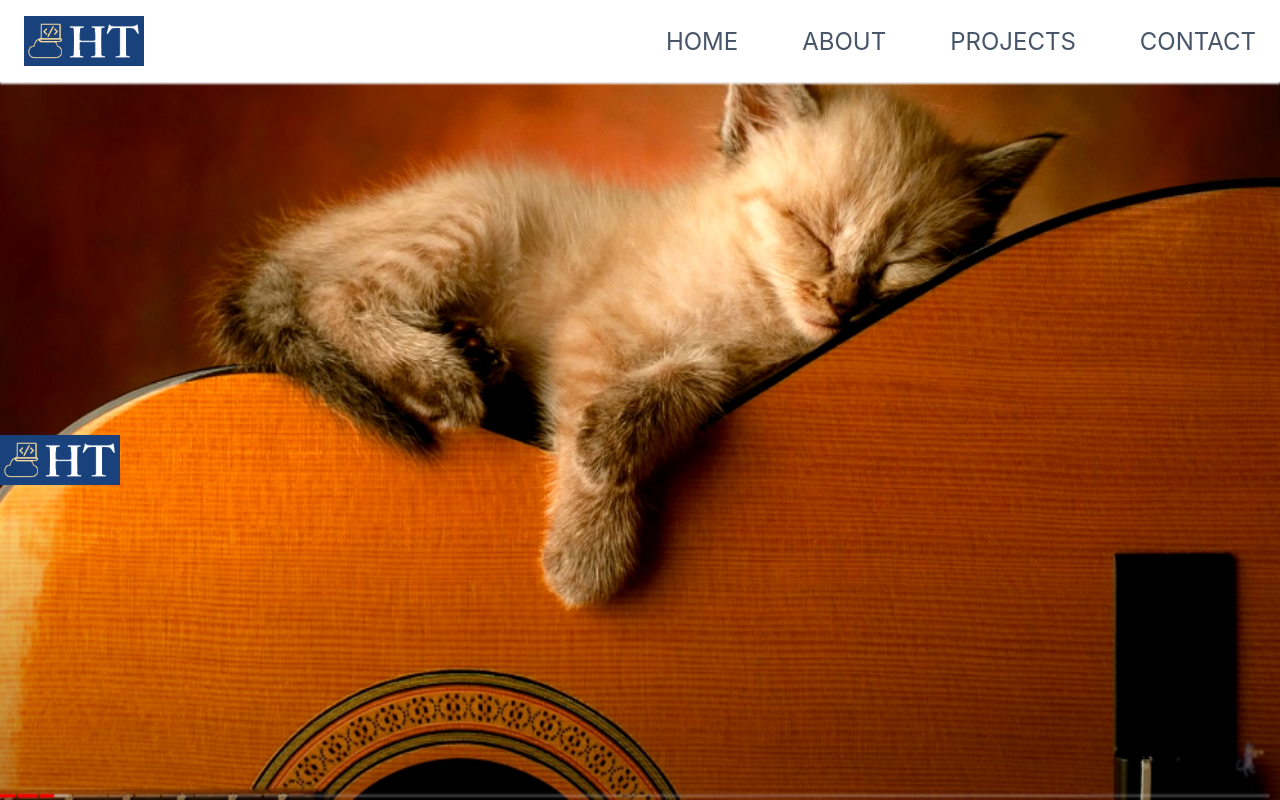
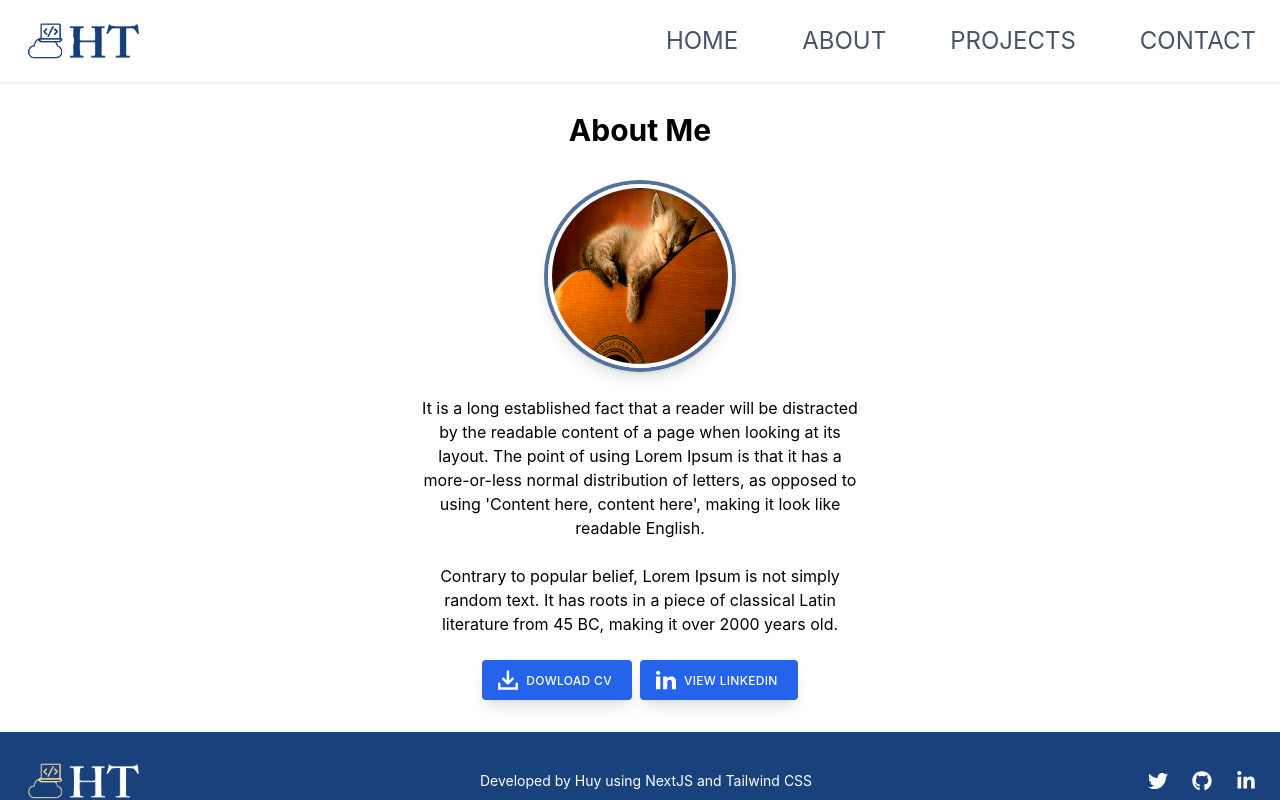
Before and after one commit to tranhuy/PortfolioSite, a Next.js app: page /about in a window 1280 px wide. Shown: the top 800 px of the page. Built offline with nearby package versions, Linux system fonts and the light colour scheme.

Commit message:
Added styling definitions to base and components layers to make reusing same set of tailwind classes cleaner.  Made some small css tweaks.

```diff
--- a/components/contactForm.js
+++ b/components/contactForm.js
@@ -134,20 +134,7 @@ const ContactForm = ({ notify }) => {
                                         <ErrorMessage name='message' />
                                     </div>
                                 </div>
-                                <button type='submit' disabled={!dirty || !isValid} className={`inline-block
-                                    px-6 py-2.5
-                                    bg-blue-600
-                                    text-white
-                                    font-medium
-                                    text-xs
-                                    leading-tight
-                                    uppercase rounded shadow-lg
-                                    hover:bg-blue-700 hover:shadow-lg
-                                    focus:bg-blue-700 focus:shadow-lg
-                                    focus:outline-none focus:ring-0
-                                    active:bg-blue-800
-                                    active:shadow-lg transition
-                                    duration-150 ease-in-out +
+                                <button type='submit' disabled={!dirty || !isValid} className={`defaultButton +
                                     ${!dirty || !isValid ? 'pointer-events-none opacity-60': ''}`}>Send Email</button>
                             </Form>
                         )
--- a/components/layout.js
+++ b/components/layout.js
@@ -5,7 +5,7 @@ const Layout = ({ children }) => {
      return (
          <div className='flex flex-col h-screen'>
              <Navbar />
-             <div className='grow'>{children}</div>
+             <div className='grow mt-20'>{children}</div>
              <Footer />
          </div>
      )
--- a/components/navbar.js
+++ b/components/navbar.js
@@ -31,7 +31,7 @@ const Navbar = () => {
      return (
          <header>
             <nav className={`${styles.navbar} ${styles.fixedHeader}`}>
-                <Image src='/images/logo.png' alt='logo' width={120} height={50} className='invisible md:visible' />
+                <Image src='/images/logo_inverted.png' alt='logo' width={120} height={50} className='invisible md:visible' />
                 <ul className={!isOpen ? styles.navmenu : styles.navmenu + ' ' + styles.active}>
                     <li className={styles.navitem}>
                         <Link href='/'><a className={styles.navlink} onClick={e => SelectNavItem(e)}>Home</a></Link>
--- a/components/reviewForm.js
+++ b/components/reviewForm.js
@@ -80,20 +80,7 @@ const ReviewForm = ({ projectId, updateProject, notify }) => {
                                 </div>
                             </div>
                             <div>
-                            <button type='submit' disabled={!dirty || !isValid} className={`inline-block
-                                    px-6 py-2.5
-                                    bg-blue-600
-                                    text-white
-                                    font-medium
-                                    text-xs
-                                    leading-tight
-                                    uppercase rounded shadow-lg
-                                    hover:bg-blue-700 hover:shadow-lg
-                                    focus:bg-blue-700 focus:shadow-lg
-                                    focus:outline-none focus:ring-0
-                                    active:bg-blue-800
-                                    active:shadow-lg transition
-                                    duration-150 ease-in-out +
+                            <button type='submit' disabled={!dirty || !isValid} className={`defaultButton +
                                     ${!dirty || !isValid ? 'pointer-events-none opacity-60': ''}`}>Submit Review</button>
                             </div>
 
--- a/pages/_app.js
+++ b/pages/_app.js
@@ -2,7 +2,7 @@ import Head from 'next/head'
 import Layout from '../components/layout'
 
 import '../styles/globals.css'
-import 'tailwindcss/tailwind.css'
+// import 'tailwindcss/tailwind.css'
 
 function MyApp({ Component, pageProps }) {
   return (
--- a/pages/about.js
+++ b/pages/about.js
@@ -3,15 +3,17 @@ import Image from 'next/image'
 
 const About = () => {
      return (
-         <div>
+         <>
             <Head>
 				<title>About Me</title>
 			</Head>
             <main className='content'>
-                <h3 className='text-3xl font-bold mb-8'>About Me</h3>
+                <h3 className='mb-8'>About Me</h3>
                 <div className='flex flex-col items-center gap-6'>
-                    <div className='relative w-48 h-48'>
-                        <Image src='/images/me.png' alt='Profile Pic' layout='fill' className='rounded-full' />
+                    <div className='relative w-48 h-48 border-4 border-[#19427d] border-opacity-75 rounded-full shadow-lg'>
+                        <div className='relative w-full h-full border-4 border-white rounded-full'>
+                            <Image src='/images/me.png' alt='Profile Pic' layout='fill' className='rounded-full' />
+                        </div>
                     </div>
                     <div className='max-w-md text-center'>
                         <p>
@@ -25,43 +27,13 @@ const About = () => {
 
                     <div className='flex flex-wrap justify-center gap-2'>
                         <a href='/Huy_Dev_CV.pdf' download>
-                            <button type='button' className='inline-flex
-                                px-6 py-2.5
-                                bg-blue-600
-                                text-white
-                                font-medium
-                                text-xs
-                                text-center
-                                items-center
-                                leading-tight
-                                tracking-wide
-                                uppercase rounded shadow-lg
-                                hover:bg-blue-700 hover:shadow-lg
-                                focus:outline-none focus:ring-0
-                                active:bg-blue-800
-                                active:shadow-lg transition
-                                duration-150 ease-in-out'>
+                            <button type='button' className='defaultButton'>
                                 <svg className='w-5 h-5 mr-2 -ml-1' fill='currentColor' viewBox='0 0 122.88 120.89' xmlns='http://www.w3.org/2000/svg'><path d='M84.58,47a7.71,7.71,0,1,1,10.8,11L66.09,86.88a7.72,7.72,0,0,1-10.82,0L26.4,58.37a7.71,7.71,0,1,1,10.81-11L53.1,63.12l.16-55.47a7.72,7.72,0,0,1,15.43.13l-.15,55L84.58,47ZM0,113.48.1,83.3a7.72,7.72,0,1,1,15.43.14l-.07,22q46,.09,91.91,0l.07-22.12a7.72,7.72,0,1,1,15.44.14l-.1,30h-.09a7.71,7.71,0,0,1-7.64,7.36q-53.73.1-107.38,0A7.7,7.7,0,0,1,0,113.48Z'></path></svg>
                                 Dowload CV
                             </button>
                         </a>
                         <a href='https://www.linkedin.com/in/huy-tran-0520092b' target='_blank' rel='noreferrer'>
-                            <button type='button' className='inline-flex
-                                px-5 py-2.5
-                                bg-blue-600
-                                text-white
-                                font-medium
-                                text-xs
-                                text-center
-                                items-center
-                                leading-tight
-                                tracking-wide
-                                uppercase rounded shadow-lg
-                                hover:bg-blue-700 hover:shadow-lg
-                                focus:outline-none focus:ring-0
-                                active:bg-blue-800
-                                active:shadow-lg transition
-                                duration-150 ease-in-out'>
+                            <button type='button' className='defaultButton'>
                                 <svg className='w-5 h-5 mr-2 -ml-1' fill='currentColor' viewBox='0 0 333333 333333' xmlns='http://www.w3.org/2000/svg'><path d='M119066 107135h65865v33765l952 2c9173-16456 31602-33765 65046-33765 69550-2 82413 43280 82413 99584v114694l-68689 2V219745c0-24237-504-55437-35716-55437-35765 0-41245 26383-41245 53672v103438h-68626V107137zM71447 47613c0 19716-16000 35715-35716 35715S9 67328 9 47613c0-19716 16006-35716 35722-35716s35716 16000 35716 35716zM9 107135h71438v214281H9V107135z'></path></svg>
                                 View LinkedIn
                             </button>
@@ -69,7 +41,7 @@ const About = () => {
                     </div>
                 </div>
             </main>
-         </div>
+         </>
      )
 }
 
--- a/pages/contact.js
+++ b/pages/contact.js
@@ -7,18 +7,18 @@ const Contact = () => {
     const [ notification, showNotification ] = useNotification();
 
     return (
-        <div>
+        <>
             <Head>
                 <title>Contact Me</title>
             </Head>
             <main className='content'>
                 <Alert message={notification} />
-                <h3 className='text-3xl font-bold mb-8'>Contact Me</h3>
+                <h3 className='mb-8'>Contact Me</h3>
                 <div className='p-6 border-2 rounded-lg'>
                     <ContactForm notify={showNotification} />
                 </div>
             </main>
-        </div>
+        </>
     )
 }
 
--- a/pages/index.js
+++ b/pages/index.js
@@ -4,13 +4,13 @@ import styles from '../styles/Home.module.css'
 
 export default function Home() {
 	return (
-		<div>
+		<>
 			<Head>
 				<title>Home</title>
 			</Head>
 			<main className='content'>
-				<h2>Home</h2>
+				<h3 className='mb-8'>Home</h3>
 			</main>
-		</div>
+		</>
   )
 }
--- a/pages/projects/[projectId].js
+++ b/pages/projects/[projectId].js
@@ -40,13 +40,13 @@ const Project = () => {
     }
 
     return (
-        <div>
+        <>
             <Head>
 				<title>{project.Name}</title>
 			</Head>
             <main className='content'>
                 <Alert message={notification} />
-                <h3 className='text-3xl font-bold mb-8'>{project.Name}</h3>
+                <h3 className='mb-8'>{project.Name}</h3>
                 <div className='flex flex-col'>
                     <div className='flex flex-wrap justify-center gap-x-8'>
                         <div className='flex flex-col justify-center mb-4 space-y-4 max-w-md'>
@@ -58,35 +58,11 @@ const Project = () => {
                             </div>
                             <div className='flex place-content-center space-x-4'>
                                 <a href={setHttp(project.url)} target='_blank' rel='noreferrer'>
-                                    <button type='button' className='inline-block
-                                        px-6 py-2.5
-                                        bg-blue-600
-                                        text-white
-                                        font-medium
-                                        text-xs
-                                        leading-tight
-                                        uppercase rounded shadow-lg
-                                        hover:bg-blue-700 hover:shadow-lg
-                                        focus:outline-none focus:ring-0
-                                        active:bg-blue-800
-                                        active:shadow-lg transition
-                                        duration-150 ease-in-out'>View Live
+                                    <button type='button' className='defaultButton'>View Live
                                     </button>
                                 </a>
                                 <a href={setHttp(project.githubUrl)} target='_blank' rel='noreferrer'>
-                                    <button type='button' className='inline-block
-                                        px-6 py-2.5
-                                        bg-blue-600
-                                        text-white
-                                        font-medium
-                                        text-xs
-                                        leading-tight
-                                        uppercase rounded shadow-lg
-                                        hover:bg-blue-700 hover:shadow-lg
-                                        focus:outline-none focus:ring-0
-                                        active:bg-blue-800
-                                        active:shadow-lg transition
-                                        duration-150 ease-in-out'>View Code
+                                    <button type='button' className='defaultButton'>View Code
                                     </button>
                                 </a>
                             </div>
@@ -102,7 +78,7 @@ const Project = () => {
                     </div>
                 </div>
             </main>
-         </div>
+         </>
     )
 }
 
--- a/pages/projects/index.js
+++ b/pages/projects/index.js
@@ -40,18 +40,18 @@ const ProjectItem = ({ project }) => {
 
 const ProjectList = ({ projects }) => {
     return (
-        <div>
+        <>
             <Head>
                 <title>Projects</title>
             </Head>
             <main className='content'>
-                <h3 className='text-3xl font-bold mb-8'>My Projects</h3>
+                <h3 className='mb-8'>My Projects</h3>
                 <div className='flex flex-wrap justify-center gap-5'>
                     {projects.map(project =>
                         <ProjectItem key={project._id} project={project} />)}
                 </div>
             </main>
-        </div>
+        </>
     )
 }
 
--- a/styles/globals.css
+++ b/styles/globals.css
@@ -1,3 +1,34 @@
+@tailwind base;
+@tailwind components;
+@tailwind utilities;
+
+@layer base {
+  h3 {
+    @apply text-3xl font-bold
+  }
+}
+
+@layer components {
+  .defaultButton {
+    @apply inline-flex
+      px-5 py-2.5
+      bg-blue-600
+      text-white
+      font-medium
+      text-xs
+      text-center
+      items-center
+      leading-tight
+      tracking-wide
+      uppercase rounded shadow-lg
+      hover:bg-blue-700 hover:shadow-lg
+      focus:outline-none focus:ring-0
+      active:bg-blue-800
+      active:shadow-lg transition
+      duration-150 ease-in-out
+  }
+}
+
 html,
 body {
   padding: 0;
@@ -17,11 +48,11 @@ a {
 }
 
 .content {
-  margin-top: 60px;
+  height: 100%;
   padding: 2rem;
   display: flex;
   flex-flow: column wrap;
-  justify-content: flex-start;
+  justify-content: center;
   align-items: center;
 }
 
```
Also changed, not shown: public/images/logo_inverted.png (added).
